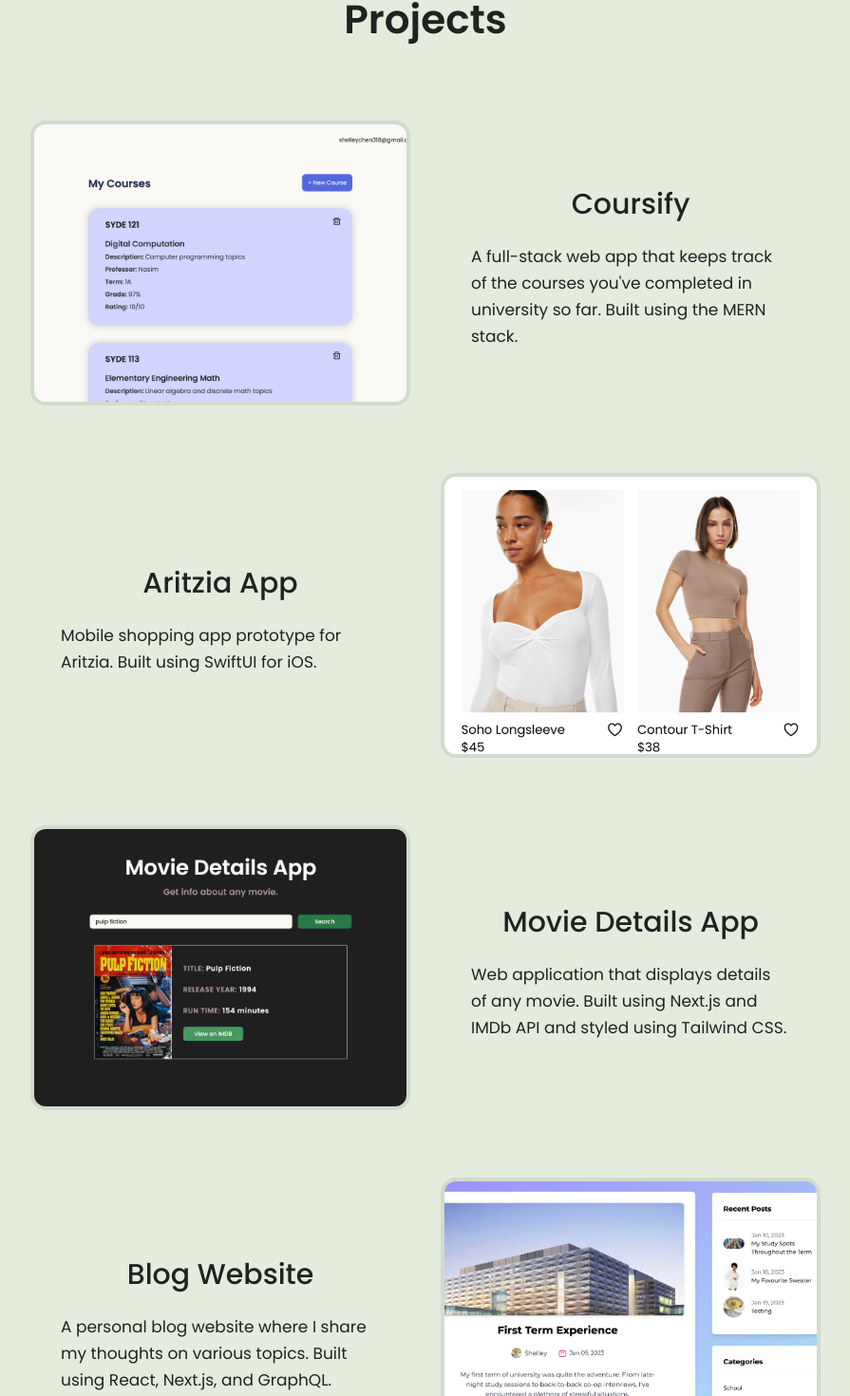
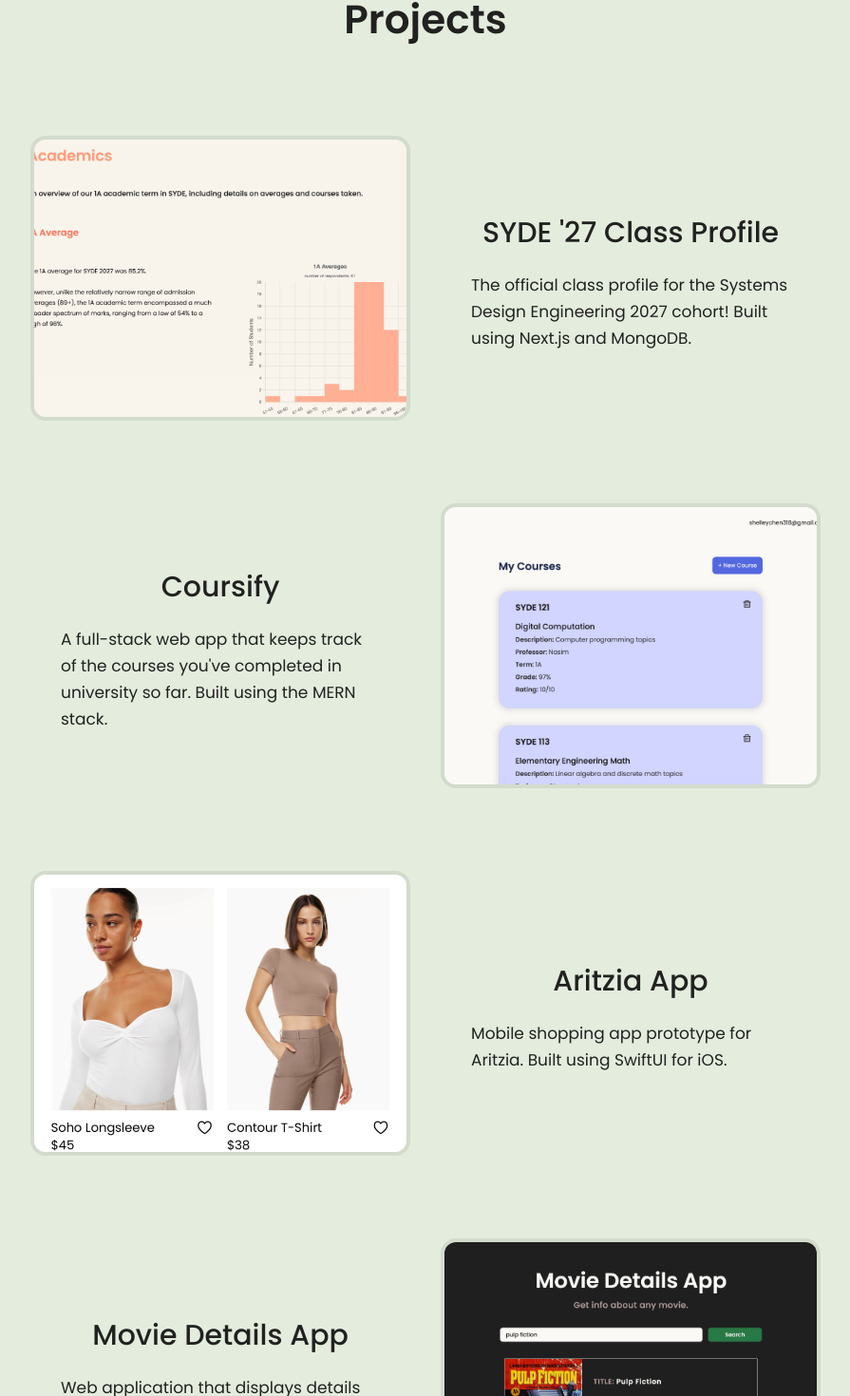
Before and after one commit to shelleychen318/personal-website, a Next.js app: page /projects in a window 1280 px wide. Shown: the part 142-1612 px from the top of the page at 95% size, without its empty margins (192-1087 px from the left). Built offline with nearby package versions, Linux system fonts and the light colour scheme.

Commit message:
updated projects

```diff
--- a/pages/projects.tsx
+++ b/pages/projects.tsx
@@ -3,10 +3,10 @@
 import Link from "next/link";
 import Navbar from "../components/Navbar";
 import Footer from "../components/Footer";
+import classProfile from "../public/assets/classProfile.png";
 import coursify from "../public/assets/coursify.png";
 import aritzia from "../public/assets/aritziaApp.png";
 import movie from "../public/assets/movieDetailsApp.png";
-import blog from "../public/assets/blog.jpg";
 import expense from "../public/assets/expenseTrackerApp.png";
 import styles from "../styles/Projects.module.scss";
 
@@ -14,6 +14,14 @@
   const projects = [
     {
       id: 1,
+      image: classProfile,
+      title: "SYDE '27 Class Profile",
+      description:
+        "The official class profile for the Systems Design Engineering 2027 cohort! Built using Next.js and MongoDB.",
+      link: "https://www.syde27classprofile.ca",
+    },
+    {
+      id: 2,
       image: coursify,
       title: "Coursify",
       description:
@@ -21,7 +29,7 @@
       link: "https://github.com/shelleychen318/coursify",
     },
     {
-      id: 2,
+      id: 3,
       image: aritzia,
       title: "Aritzia App",
       description:
@@ -29,20 +37,12 @@
       link: "https://github.com/shelleychen318/aritzia-app",
     },
     {
-      id: 3,
+      id: 4,
       image: movie,
       title: "Movie Details App",
       description:
         "Web application that displays details of any movie. Built using Next.js and IMDb API and styled using Tailwind CSS.",
       link: "https://movie-details-app.vercel.app/",
-    },
-    {
-      id: 4,
-      image: blog,
-      title: "Blog Website",
-      description:
-        "A personal blog website where I share my thoughts on various topics. Built using React, Next.js, and GraphQL.",
-      link: "https://javascript-blog.vercel.app/",
     },
     {
       id: 5,
--- a/styles/Projects.module.scss
+++ b/styles/Projects.module.scss
@@ -4,7 +4,7 @@
   align-items: center;
   margin: auto;
   max-width: 1000px;
-  gap: 1rem;
+  gap: 2rem;
   padding: 6rem 3rem;
 
   a {
```
Also changed, not shown: public/assets/blog.jpg (deleted), public/assets/classProfile.png (added).
